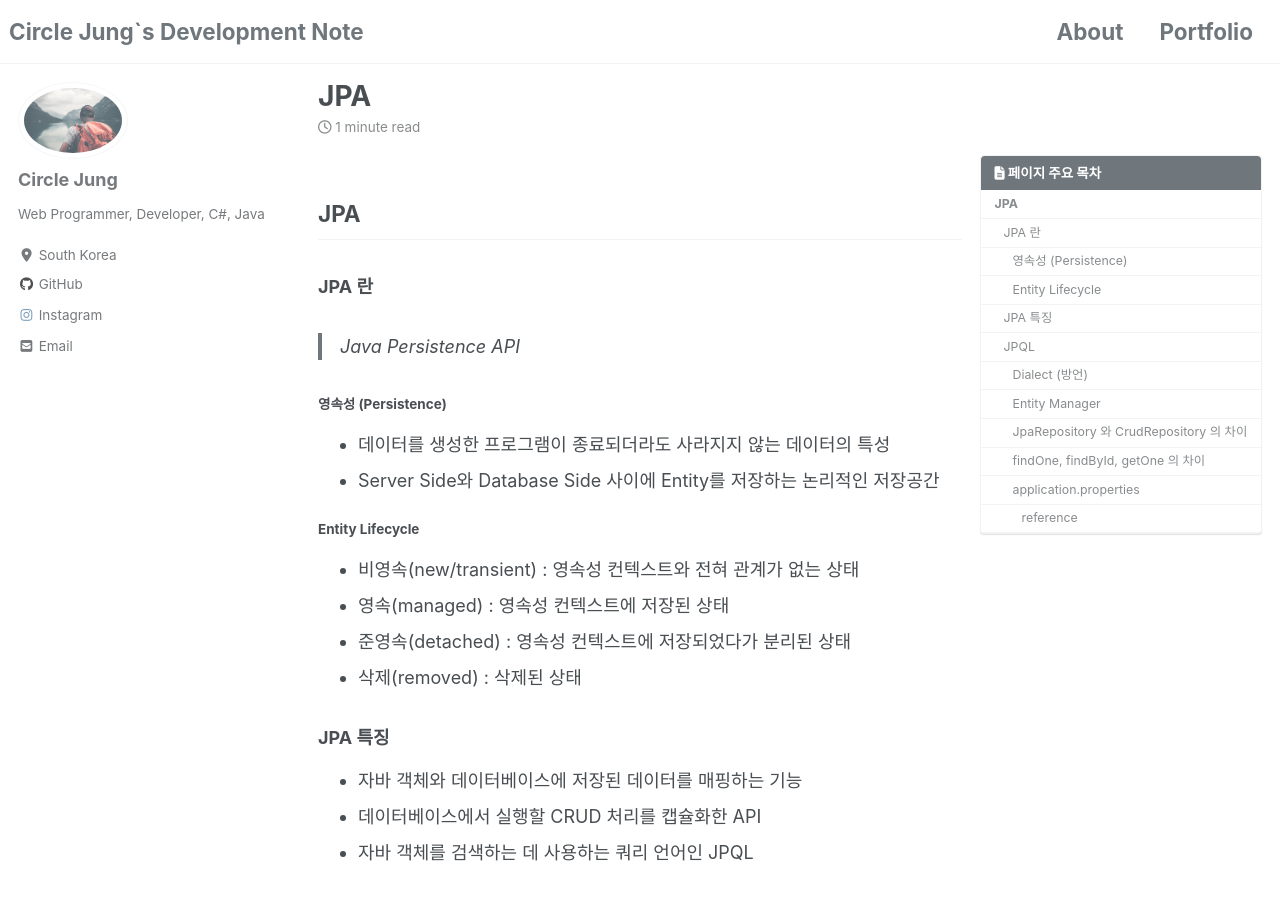
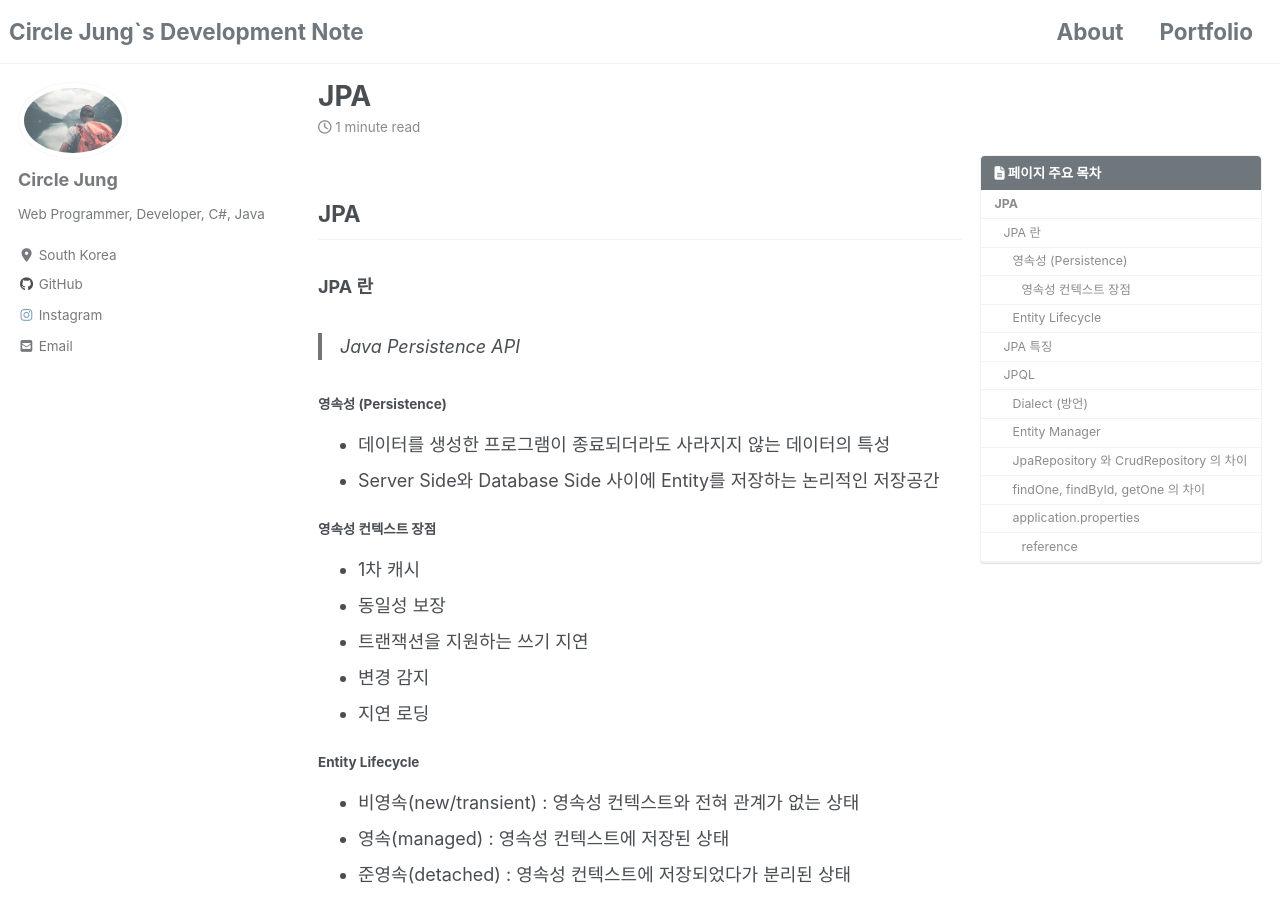
Before and after one commit to jwh0124/jwh0124.github.io, a Jekyll site: the page built from _posts/2020-01-16-jpa.md, in a window 1280 px wide and 900 px high. Built offline with Jekyll 4.4.1, drawn with Linux system fonts in a browser that asks for light colours; cached includes are drawn as plain includes; nearby versions of some CDN libraries; comment, search, counter and statistics services are not loaded.

Commit message:
+ add persistence context advantage

```diff
--- a/_posts/2020-01-16-jpa.md
+++ b/_posts/2020-01-16-jpa.md
@@ -25,6 +25,14 @@ last_modified_at: 2020-01-16T21:00:00
 
 - 데이터를 생성한 프로그램이 종료되더라도 사라지지 않는 데이터의 특성
 - Server Side와 Database Side 사이에 Entity를 저장하는 논리적인 저장공간
+
+##### 영속성 컨텍스트 장점 #####
+
+- 1차 캐시
+- 동일성 보장
+- 트랜잭션을 지원하는 쓰기 지연
+- 변경 감지
+- 지연 로딩
 
 #### Entity Lifecycle ####
 
```
